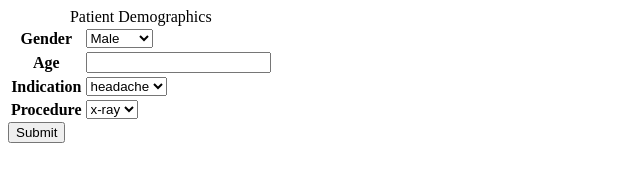
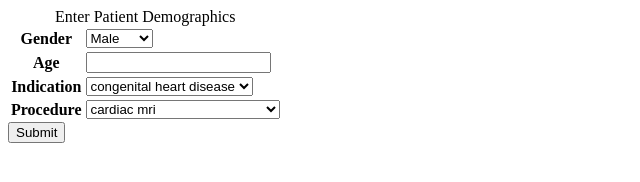
Before and after one commit to barabo/smart-auc-demo, a website: page consult.html in a window 1280 px wide. Shown: the whole page, without its empty margins (0-640 px from the left). Drawn offline with Linux system fonts and the light colour scheme.

Commit message:
feat: made the indications and orders more 'real'

```diff
--- a/consult.html
+++ b/consult.html
@@ -8,9 +8,9 @@
 
 <body>
   <div>
-    <form action="consult" method="POST">
+    <form action="evaluate" method="POST">
       <table>
-        <caption>Patient Demographics</caption>
+        <caption>Enter Patient Demographics</caption>
         <tr>
           <th><label for="gender">Gender</label></th>
           <td>
@@ -29,7 +29,11 @@
           <th><label for="indication">Indication</label></th>
           <td>
             <select name="indication" required>
-              <option value="headache">headache</option>
+              <option value="13213009">congenital heart disease</option>
+              <option value="25064002">headache</option>
+              <option value="279039007">lower back pain</option>
+              <option value="423341008">optic disc edema</option>
+              <option value="27355003">toothache</option>
             </select>
           </td>
         </tr>
@@ -37,7 +41,11 @@
           <th><label for="procedure">Procedure</label></th>
           <td>
             <select name="procedure" required>
-              <option value="xray">x-ray</option>
+              <option value="75561">cardiac mri</option>
+              <option value="70450">ct scan - no contrast material</option>
+              <option value="71275">cta - with contrast material</option>
+              <option value="72133">lumbar spine ct scan</option>
+              <option value="70544">mra - head</option>
             </select>
           </td>
         </tr>
--- a/index.js
+++ b/index.js
@@ -1,5 +1,4 @@
 "use strict";
-// See: https://codeshack.io/basic-login-system-nodejs-express-mysql/
 const express = require('express');
 const session = require('express-session');
 const bodyParser = require('body-parser');
@@ -32,11 +31,11 @@ app.get('/consult', function(request, response) {
   }
 });
 
-app.post('/consult', function(request, response) {
+app.post('/evaluate', function(request, response) {
   if (!request.session.loggedin) {
     response.status(404).send('You must be logged in to access this.');
   } else {
-    response.status(200).send('You entered ' + JSON.stringify(request.body));
+    response.status(200).send('Evaluating demographics ' + JSON.stringify(request.body));
   }
   response.end();
 });
```
